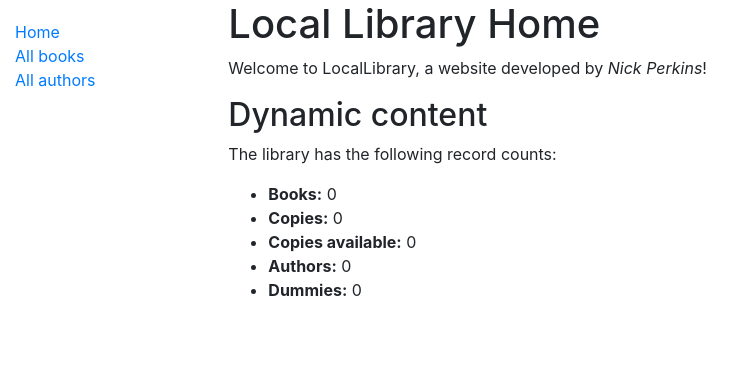
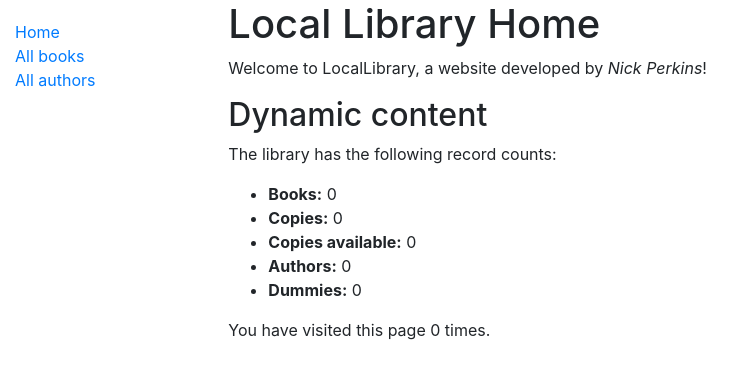
Before and after one commit to nickperkins/locallibrary, a Django app: page /catalog/ in a window 1280 px wide. Shown: the top 379 px of the page, without its empty margins (0-754 px from the left). Run offline with Django 3.2, Linux system fonts and the light colour scheme; data that the repository does not hold is empty; some libraries are stand-ins or nearby versions.

Commit message:
Sessions

```diff
--- a/catalog/templates/index.html
+++ b/catalog/templates/index.html
@@ -14,4 +14,5 @@
         <li><strong>Authors:</strong> {{ num_authors }}</li>
         <li><strong>Dummies:</strong> {{num_dummies_books }}</li>
     </ul>
+    <p>You have visited this page {{ num_visits }}{% if num_visits == 1 %} time{% else %} times{% endif %}.</p>
 {% endblock %}
--- a/catalog/views.py
+++ b/catalog/views.py
@@ -18,12 +18,17 @@ def index(request):
     # Books with Dummies
     num_dummies_books = Book.objects.filter(title__icontains='dummies').count()
 
+    # Number of visits to this view, as counted in the session variable
+    num_visits = request.session.get('num_visits', 0)
+    request.session['num_visits'] = num_visits + 1
+
     context = {
         'num_books': num_books,
         'num_instances': num_instances,
         'num_instances_available': num_instances_available,
         'num_authors': num_authors,
         'num_dummies_books': num_dummies_books,
+        'num_visits': num_visits,
     }
 
     # Render the HTML template index.html with the data in the context variable
```
